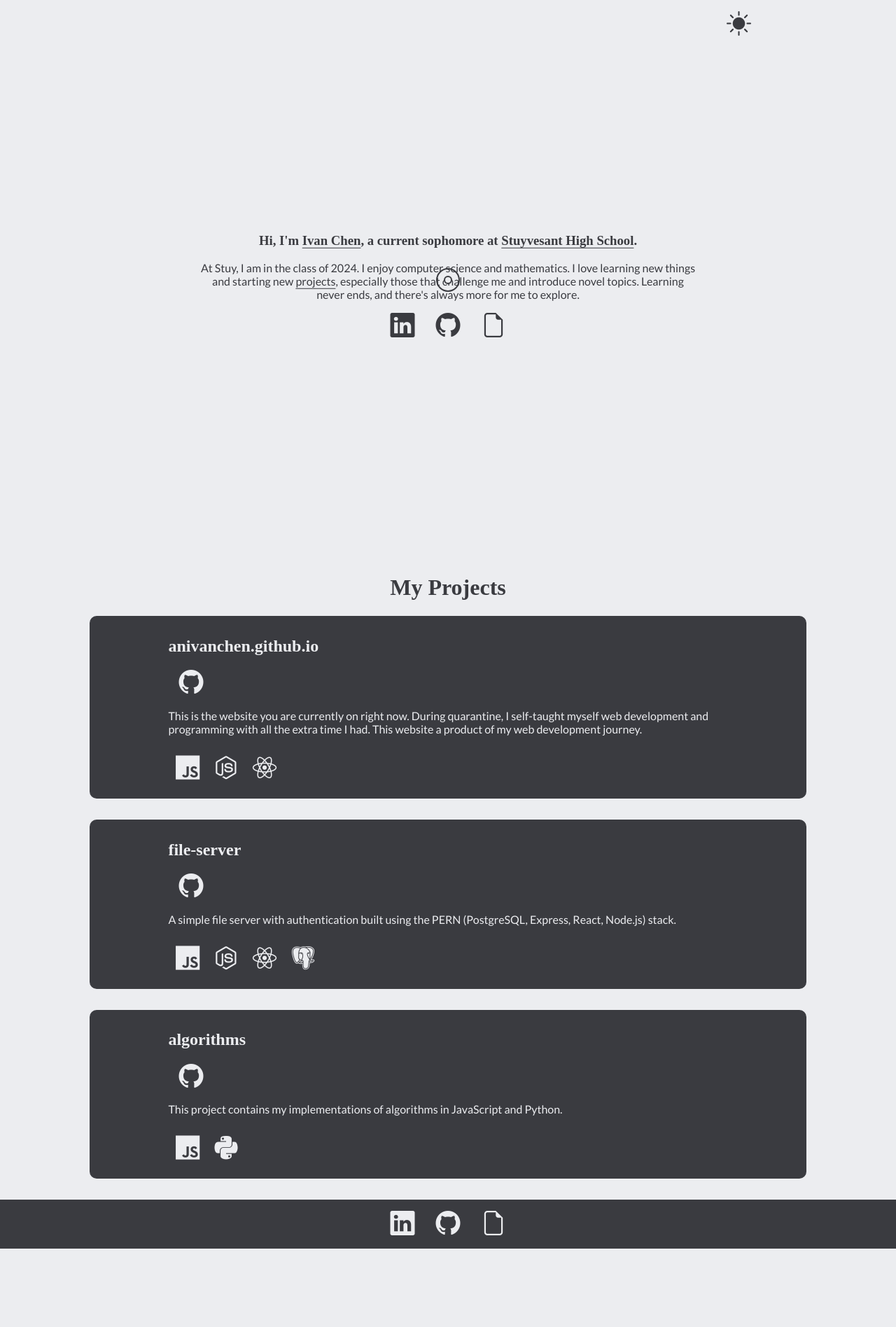
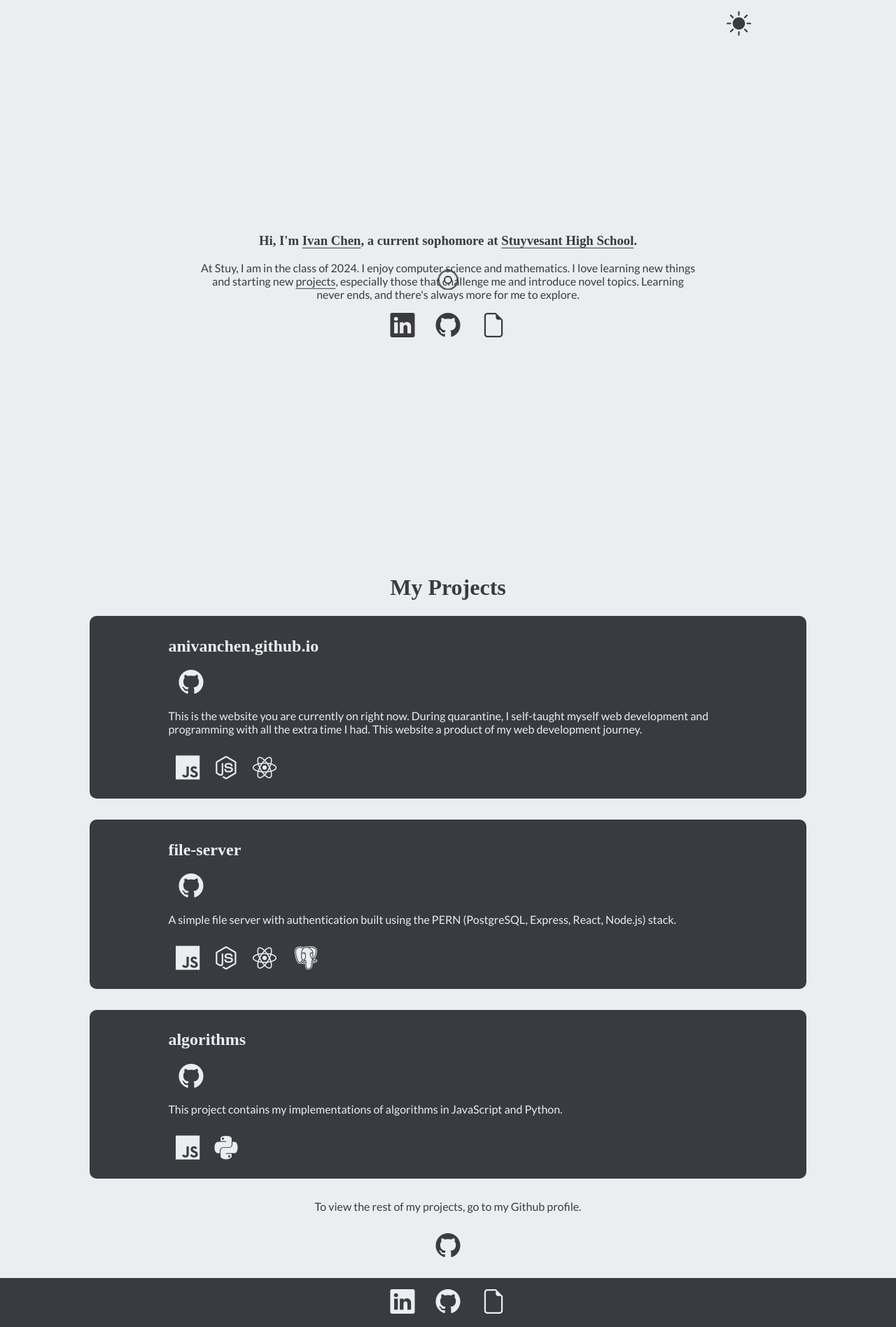
Before and after one commit to anivanchen/ivanchen.dev, a React (Create React App) app: page / in a window 1280 px wide. Shown: the whole page at 70% size. Before the commit the page ends 1784 px from the top, so only its background shows below. Built offline with nearby package versions, Linux system fonts and the light colour scheme; a web font is replaced by a local one.

Commit message:
Release v1.2.1

```diff
--- a/src/App.css
+++ b/src/App.css
@@ -79,8 +79,8 @@ html, body {
     position: fixed;
     top: 50%;
     left: 50%;
-    width: 30px;
-    height: 30px;
+    width: 25px;
+    height: 25px;
     border: 2px solid var(--color);
     border-radius: 100%;
     transform: translate(-50%, -50%);
@@ -189,6 +189,13 @@ a.tech-link {
 
 .devicon-python-plain {
     font-size: 35px;
+}
+
+.contact-wrapper {
+    margin-left: 10%;
+    margin-right: 10%;
+    width: 80%;
+    text-align: center;
 }
 
 .mode {
--- a/src/App.js
+++ b/src/App.js
@@ -47,7 +47,7 @@ function App() {
 
             <div className="text-container">
               <h3>Hi, I'm <a className="link" href="https://github.com/anivanchen">Ivan Chen</a>, a current sophomore at <a className="link" href="https://stuy.enschool.org/">Stuyvesant High School</a>.</h3>
-              <p>At Stuy, I am in the class of 2024. I enjoy computer science and mathematics. I love learning new things and starting new <a className="link" href="#projects">projects</a>, especially those that challenge me and introduce novel topics. Learning never ends, and there's always more for me to explore.</p>
+              <p>At Stuy, I am in the class of 2024. I enjoy computer science and mathematics. I love learning new things and starting new <a className="link" href="#gallery">projects</a>, especially those that challenge me and introduce novel topics. Learning never ends, and there's always more for me to explore.</p>
             </div>
 
             <a className="social-media-button dark" href="https://linkedin.com/in/ivan-chen-9b85481b6"><i class="bi bi-linkedin"></i></a>
@@ -79,9 +79,7 @@ function App() {
               <div className="techs-container">
                 <a className="tech-link" href="https://www.javascript.org/"><i className="devicon-javascript-plain" /></a>
                 <a className="tech-link" href="https://nodejs.org/en/"><i className="devicon-nodejs-plain" /></a>
-                  <a className="tech-link" href="https://reactjs.org/"><i className="devicon-react-plain" /></a>
-                  {/* <a className="tech-link" href="https://expressjs.com/"><i className="devicon-express-plain" /></a> */}
-                  <a className="tech-link" href="https://postgresql.org/"><i className="devicon-postgresql-plain" /></a>
+                <a className="tech-link" href="https://reactjs.org/"><i className="devicon-react-plain" /></a>                  <a className="tech-link" href="https://postgresql.org/"><i className="devicon-postgresql-plain" /></a>
               </div>
             </div>
           </div>
@@ -96,7 +94,13 @@ function App() {
               </div>
             </div>
           </div>
+          <p className="dark">To view the rest of my projects, go to my Github profile. </p>
+          <a className="social-media-button dark" href="https://github.com/anivanchen"><i class="bi bi-github"></i></a>
         </div>
+
+        {/* <div className="contact-wrapper">
+          <h1>Contact Me</h1>
+        </div> */}
 
         <div className="footer">
 
```
Lines whose indentation alone changed are shown as unchanged.
